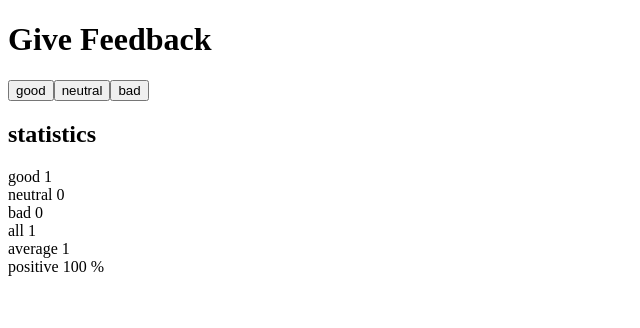
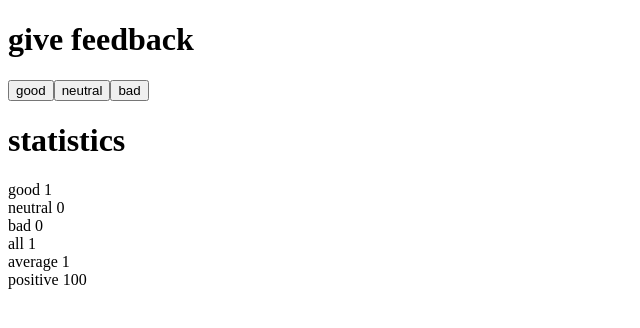
Before and after one commit to pradeep7G/FSO-submissions, a React (Create React App) app in the folder part-1/part-1/: page / in a window 1280 px wide. Both pictures are taken after a click on the button "good". Shown: the top 328 px of the page, without its empty margins (0-640 px from the left). Built offline with nearby package versions, Linux system fonts and the light colour scheme.

Commit message:
completed exercise 1.10

```diff
--- a/part-1/part-1/src/App.js
+++ b/part-1/part-1/src/App.js
@@ -1,12 +1,22 @@
 
 import React,{useState} from 'react';
+
+const Statistic=({text,value})=>{
+  return (
+    <div>
+      {text} {value}
+    </div>
+  )
+}
 const Statistics=({good,neutral,bad})=>{
 
+  const average=(good - bad)/(good + neutral + bad);
+  const total=(good + bad + neutral);
+  const positive = (good)*100/(good + neutral + bad);
   if((good + bad + neutral)===0)
   {
     return (
     <>
-      <h2>statistics</h2>
       <div>
         No Feedback given
       </div>
@@ -15,13 +25,12 @@
   }
   return (
     <div>
-      <h2>statistics</h2>
-      good {good} <br/>
-      neutral {neutral} <br/>
-      bad {bad} <br/>
-      all {good + neutral + bad} <br/>
-      average {(good - bad)/(good + neutral + bad)} <br/>
-      positive {(good)*100/(good + neutral + bad)} %<br/>
+     <Statistic text='good' value={good} />
+     <Statistic text='neutral' value={neutral} />
+     <Statistic text='bad' value={bad} />
+     <Statistic text='all' value={total} />
+     <Statistic text='average' value={average} />
+     <Statistic text='positive' value={positive} />
     </div>
   )
 }
@@ -41,10 +50,11 @@
 
   return (
     <div>
-      <h1>Give Feedback</h1>
+      <h1>give feedback</h1>
       <Button handleClick={()=>setGood(good+1)} text='good' />
       <Button handleClick={()=>setNeutral(neutral+1)} text='neutral' />
       <Button handleClick={()=>setBad(bad+1)} text='bad' />
+      <h1>statistics</h1>
       <Statistics good={good} bad={bad} neutral={neutral} />
     </div>
   )
```
